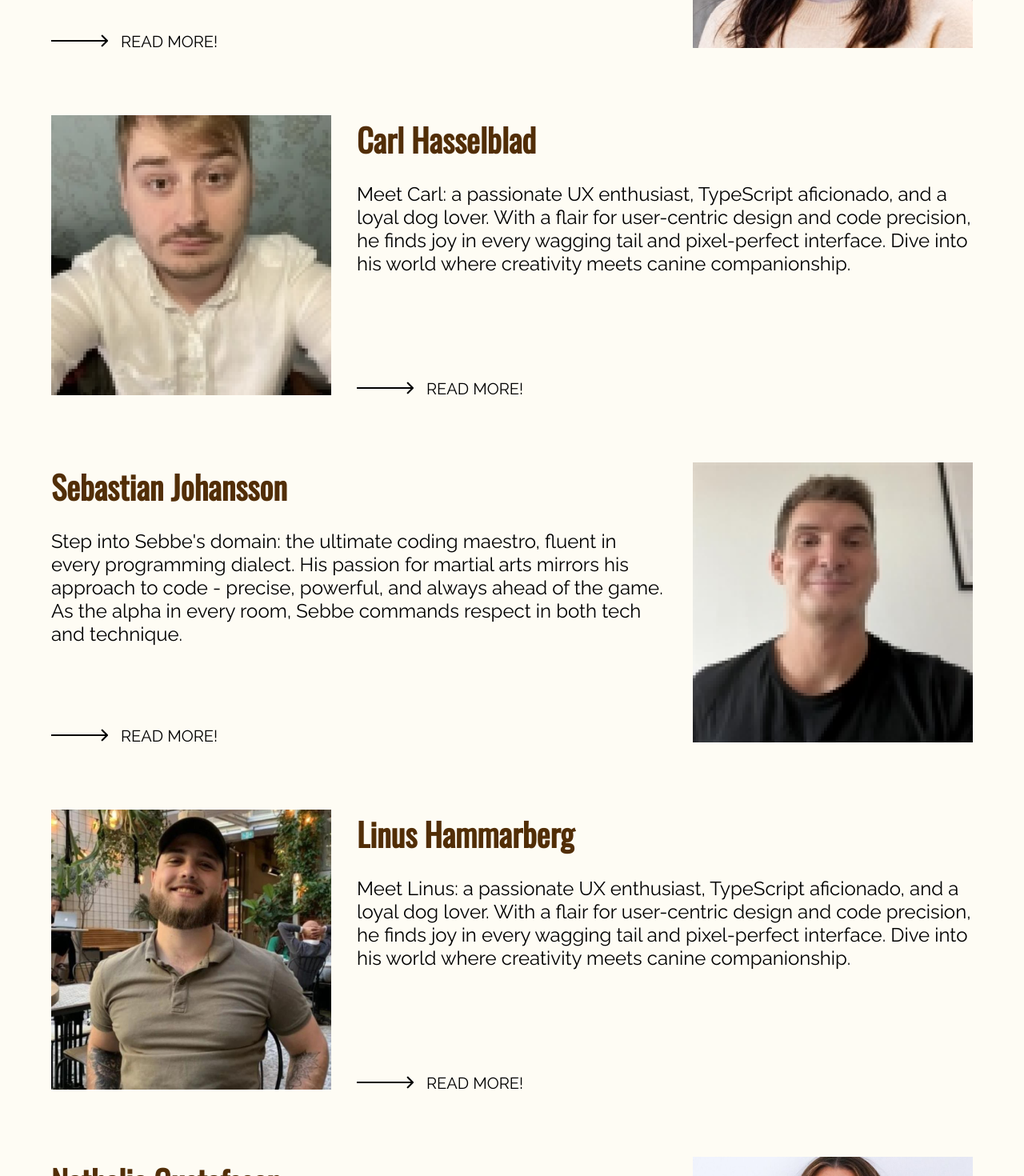
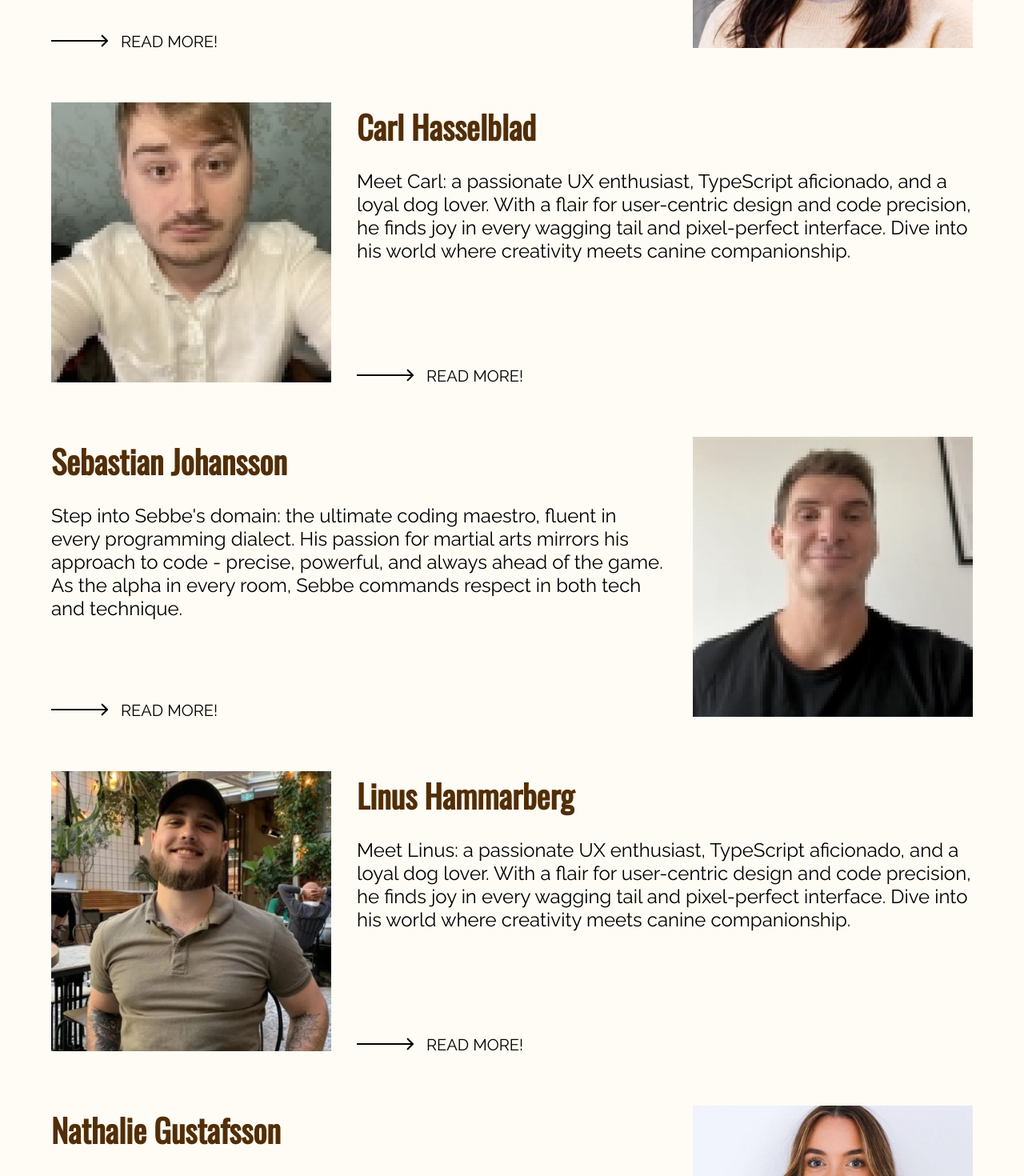
Before and after one commit to Lvl1Pichu/Portfolio-Website, a React (Vite) app: page / in a window 1280 px wide. Shown: the part 1340-2810 px from the top of the page at 80% size. Built offline with nearby package versions, Linux system fonts and the light colour scheme.

Commit message:
fixed the last parts of the responsiveness. Co-authored-by: Linus Hammarberg <Lvl1Pichu@users.noreply.github.com>

```diff
--- a/src/Components/TeamSection.tsx
+++ b/src/Components/TeamSection.tsx
@@ -6,7 +6,11 @@ function TeamSection() {
       sx={{
         '@media (max-width:400px)': {
           // padding: '0',
-          margin: '0 auto',
+          // margin: '0 auto',
+          display: 'flex',
+          flexDirection: 'column',
+          alignItems: 'center',
+          Gap: '0',
         },
         fontFamily: 'Raleway',
       }}
@@ -38,8 +42,11 @@ function TeamSection() {
         sx={{
           display: 'flex',
           gap: '2rem',
-          marginBottom: '5rem',
-          '@media (max-width:768px)': { flexDirection: 'column' },
+          '@media (max-width:768px)': {
+            flexDirection: 'column',
+            alignItems: 'center',
+            justifyContent: 'center',
+          },
         }}
       >
         <Box
@@ -92,8 +99,12 @@ function TeamSection() {
             </Box>
           </Box>
         </Box>
-        <Box sx={{ '@media (max-width:768px)': { margin: '0 auto' } }}>
-          <img src="jenny.png" alt="" />
+        <Box
+          sx={{
+            '@media (max-width:768px)': { margin: '0 auto', maxWidth: '100wv' },
+          }}
+        >
+          <img style={{}} src="jenny.png" alt="" />
         </Box>
       </Box>
 
@@ -104,7 +115,6 @@ function TeamSection() {
           display: 'flex',
           gap: '2rem',
           marginTop: '4rem',
-          marginBottom: '5rem',
           '@media (max-width:768px)': { flexDirection: 'column' },
         }}
       >
@@ -165,7 +175,6 @@ function TeamSection() {
           display: 'flex',
           gap: '2rem',
           marginTop: '4rem',
-          marginBottom: '5rem',
           '@media (max-width:768px)': { flexDirection: 'column' },
         }}
       >
@@ -239,7 +248,6 @@ function TeamSection() {
           display: 'flex',
           gap: '2rem',
           marginTop: '4rem',
-          marginBottom: '5rem',
           '@media (max-width:768px)': { flexDirection: 'column' },
         }}
       >
@@ -300,7 +308,6 @@ function TeamSection() {
           display: 'flex',
           gap: '2rem',
           marginTop: '4rem',
-          marginBottom: '5rem',
           '@media (max-width:768px)': { flexDirection: 'column' },
         }}
       >
```
